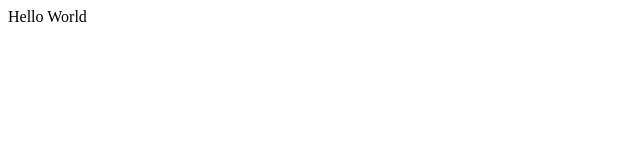
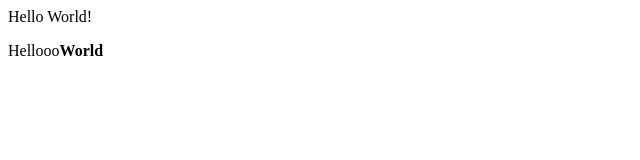
Before and after one commit to aditic29/abc, a plain HTML site: page Assignments/index.html in a window 1280 px wide. Shown: the full height of the page, 0-640 px from the left. Drawn offline with Linux system fonts and the light colour scheme.

Commit message:
Added updated html files

```diff
--- a/Assignments/index.html
+++ b/Assignments/index.html
@@ -1,5 +1,6 @@
 <html>
 <body>
-<p>Hello World
+<p>Hello World!
+<p>Hellooo<b>World</b>
 </body>
 </html>
```
